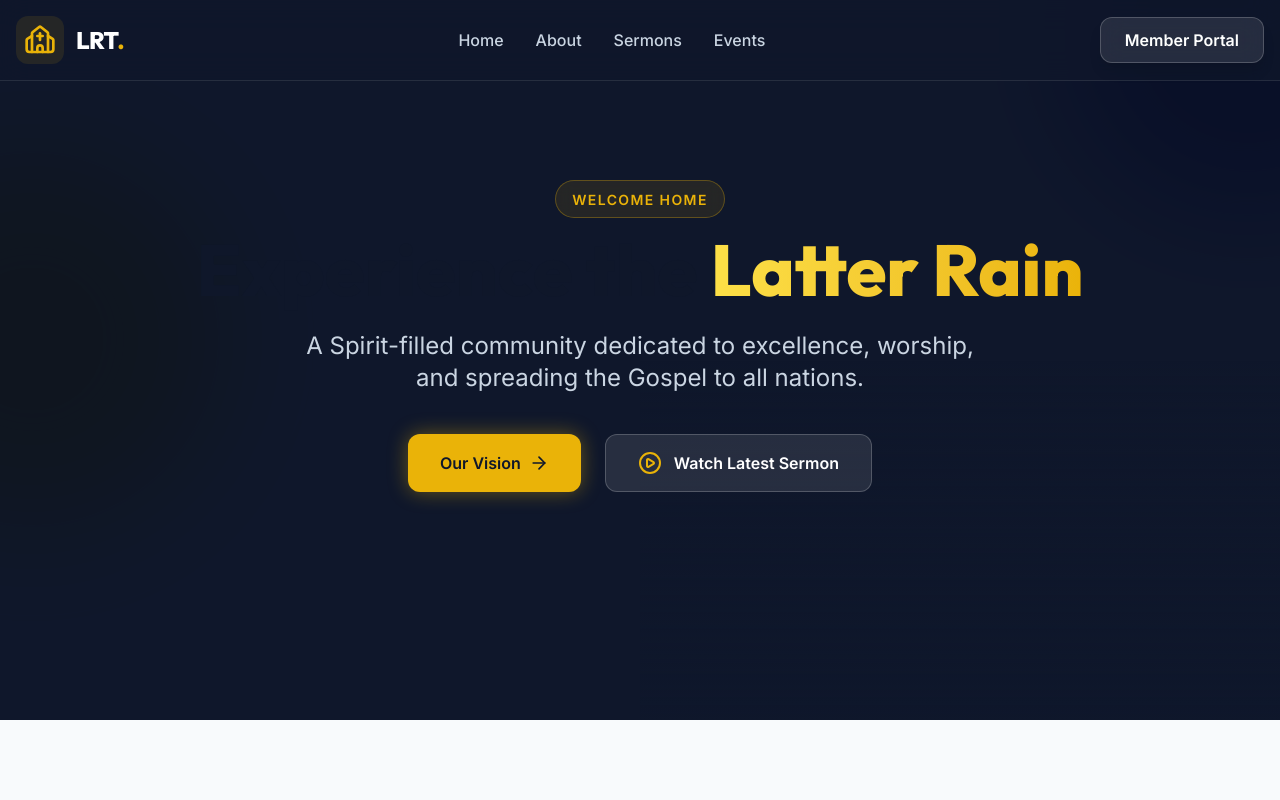
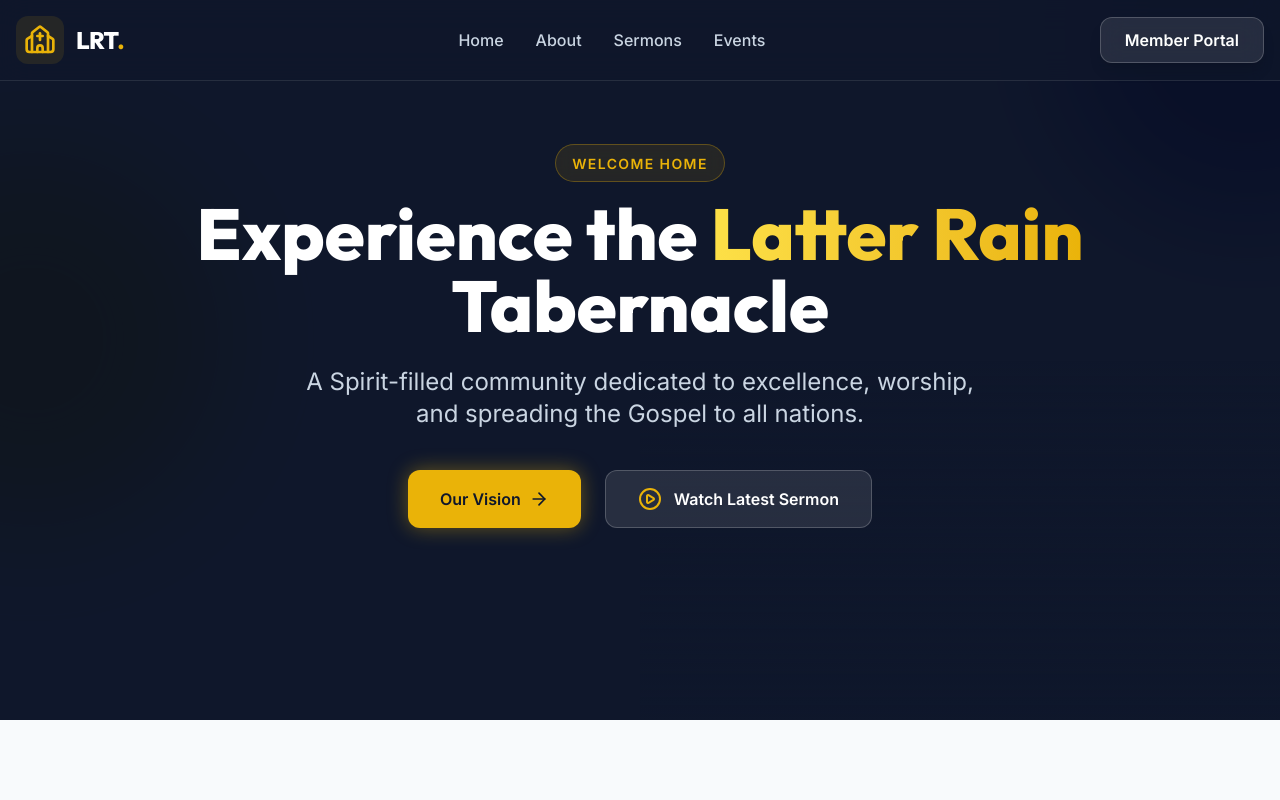
Before and after one commit to MUNYOH-JOEL-TAMON/LRT_Church_website, a React (Vite) app in the folder client/: page / in a window 1280 px wide. Shown: the top 800 px of the page. Built offline with nearby package versions, Linux system fonts and the light colour scheme.

Commit message:
feat: implement Home page with custom Tailwind CSS theme and animations

```diff
--- a/client/src/index.css
+++ b/client/src/index.css
@@ -44,6 +44,5 @@
   }
   h1, h2, h3, h4, h5, h6 {
     font-family: var(--font-heading);
-    color: #0f172a;
   }
 }
--- a/client/src/pages/Home.tsx
+++ b/client/src/pages/Home.tsx
@@ -17,8 +17,8 @@ const Home = () => {
           <div className="inline-block mb-4 px-4 py-1.5 rounded-full border border-secondary/30 bg-secondary/10 backdrop-blur-sm animate-fade-in">
             <span className="text-secondary font-semibold text-sm tracking-widest uppercase">Welcome Home</span>
           </div>
-          <h1 className="text-5xl md:text-7xl font-heading font-extrabold mb-6 animate-slide-up" style={{ animationDelay: '0.1s', opacity: 0 }}>
-            Experience the <span className="text-transparent bg-clip-text bg-gradient-to-r from-secondary-light to-secondary">Latter Rain</span>
+          <h1 className="text-5xl md:text-7xl font-heading font-extrabold mb-6 text-white animate-slide-up" style={{ animationDelay: '0.1s', opacity: 0 }}>
+            Experience the <span className="text-transparent bg-clip-text bg-gradient-to-r from-secondary-light to-secondary">Latter Rain</span> Tabernacle
           </h1>
           <p className="text-lg md:text-2xl text-slate-300 mb-10 max-w-2xl mx-auto animate-slide-up" style={{ animationDelay: '0.2s', opacity: 0 }}>
             A Spirit-filled community dedicated to excellence, worship, and spreading the Gospel to all nations.
```
